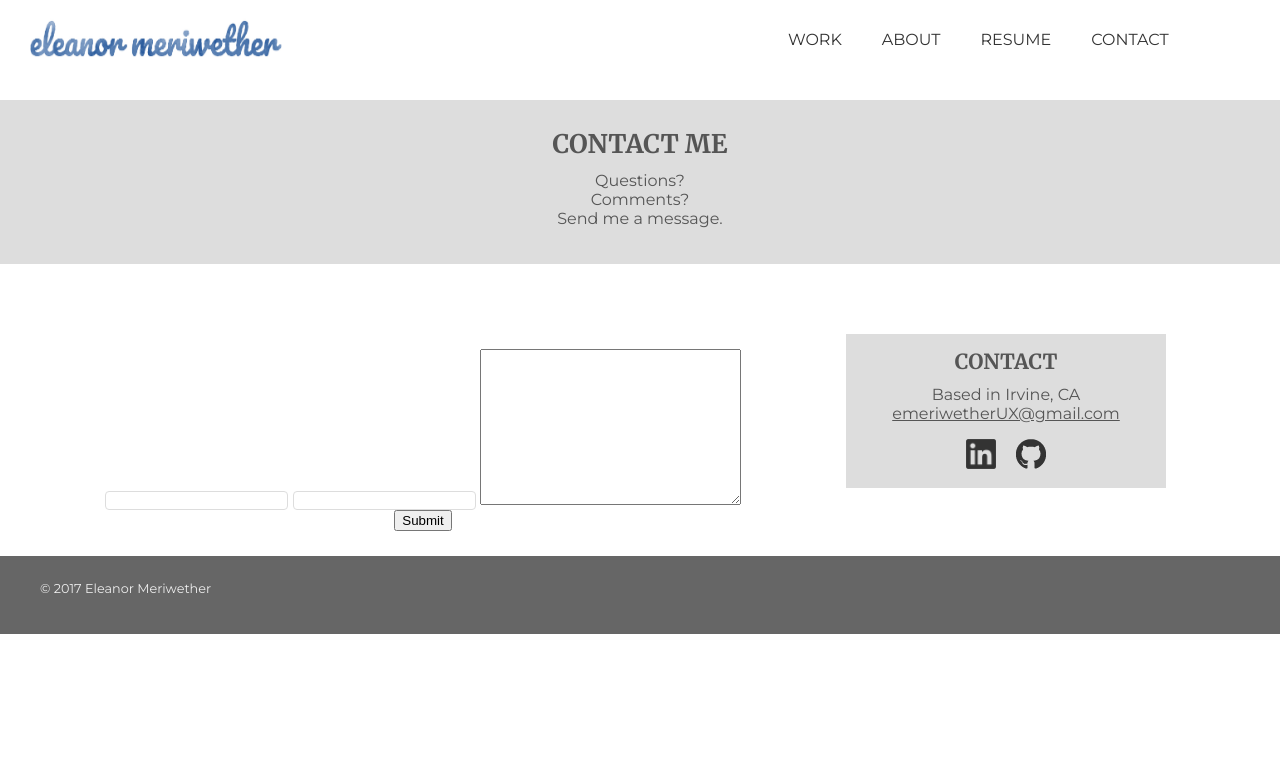
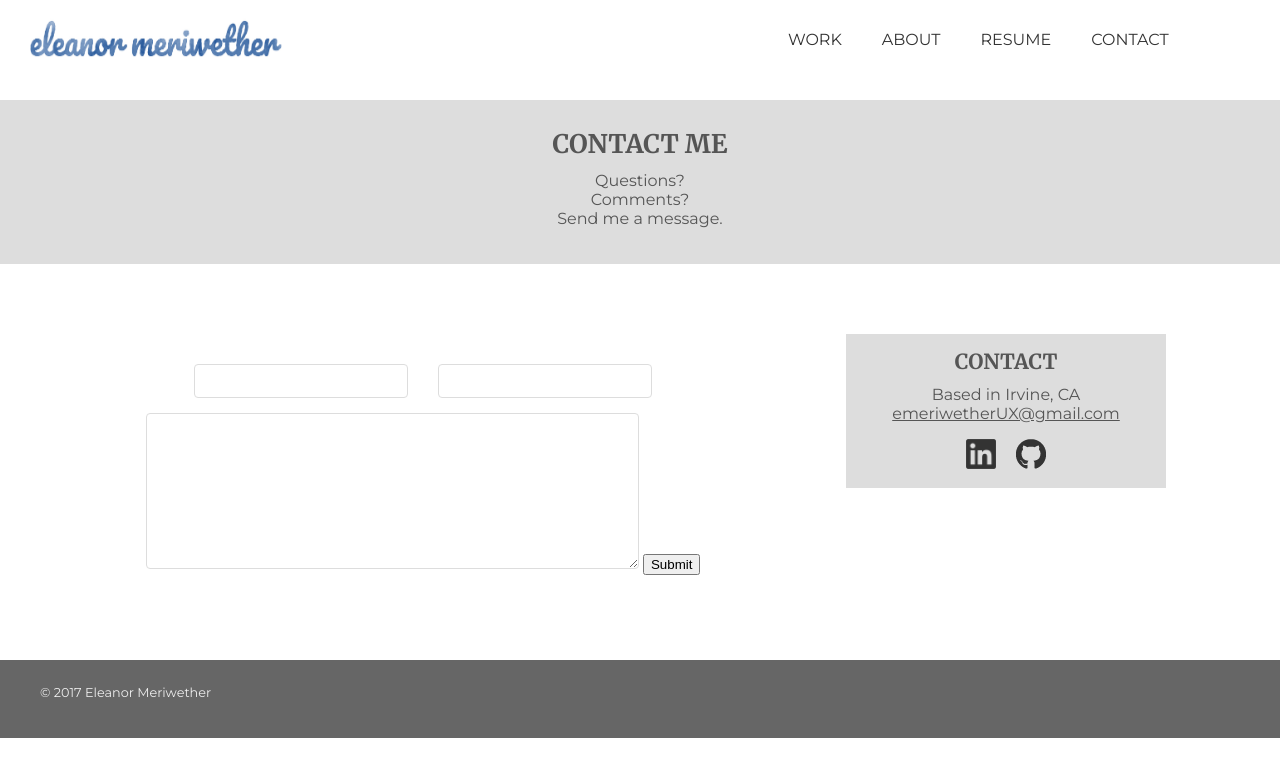
Before and after one commit to emeriwether/emeriwether.github.io, a Jekyll site: the page built from contact.html, in a window 1280 px wide. Shown: the top 777 px of the page. Built offline with Jekyll 4.4.1, drawn with Linux system fonts in a browser that asks for light colours; nearby versions of some CDN libraries.

Commit message:
attempt to style form on contact info

```diff
--- a/contact.html
+++ b/contact.html
@@ -8,15 +8,17 @@ layout: default
     </div>
 </section>
 <section class="contactInfo">
-    <div>
+    <div id="form">
         <form>
-            <input type="text">
-            <input type="text">
+            <div>
+                <input type="text">
+                <input type="text">
+            </div>
             <textarea rows="10" cols="30"></textarea>
             <input type="submit">
         </form>
     </div>
-    <div>
+    <div id="info">
         <h3>CONTACT</h3>
         <p>Based in Irvine, CA<br><a href="mailto:emeriwetherUX@gmail.com">emeriwetherUX@gmail.com</a></p>
         <div>
--- a/css/styles.css
+++ b/css/styles.css
@@ -139,13 +139,18 @@ section.resume { margin-bottom: 80px;}
 /*CONTACT*/
 section.contactHeader { background-color: #ddd; text-align: center; padding: 30px 0 20px 0; display: block; }
 
-section.contactInfo { margin-top: 60px; text-align: center; display: block; }
+section.contactInfo { margin-top: 60px; margin-bottom: 60px; text-align: center; display: block; }
 section.contactInfo > div { width: 25%; float: left; padding: 15px 15px; }
-section.contactInfo > div:nth-child(1) { width: 60%; display: inline-block; float: left; }
+section.contactInfo > div:nth-child(1) { width: 60%; }
 section.contactInfo div:nth-child(2) { margin-left: 60px;  background-color: #ddd; }
-section.contactInfo div div img { width: 30px; height: 30px; }
-section.contactInfo div div a:nth-child(2) img { padding-left: 15px; }
-section.contactInfo input[type=text] { border: 1px solid #ddd; border-radius: 4px; }
+
+section.contactInfo #form div { padding: 15px 0; }
+section.contactInfo #form input[type=text] { border: 1px solid #ddd; border-radius: 4px;  height: 30px; width: 30%; }
+section.contactInfo #form input:nth-child(2) { margin-left: 25px; }
+section.contactInfo #form textarea { border: 1px solid #ddd; border-radius: 4px; width: 70%; height: 150px; }
+
+section.contactInfo #info div img { width: 30px; height: 30px; }
+section.contactInfo #info div a:nth-child(2) img { padding-left: 15px; }
 
 
 /*
```
